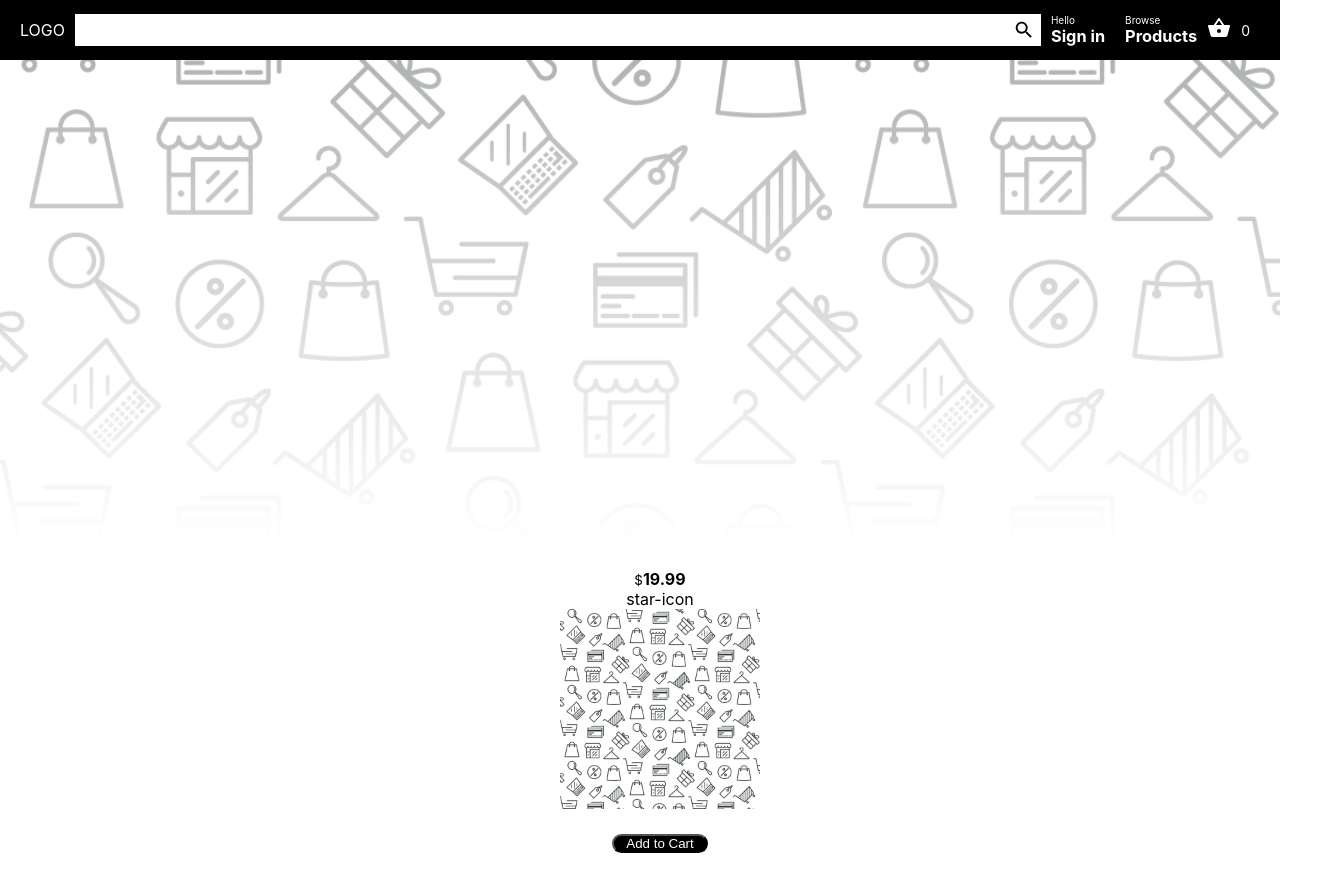
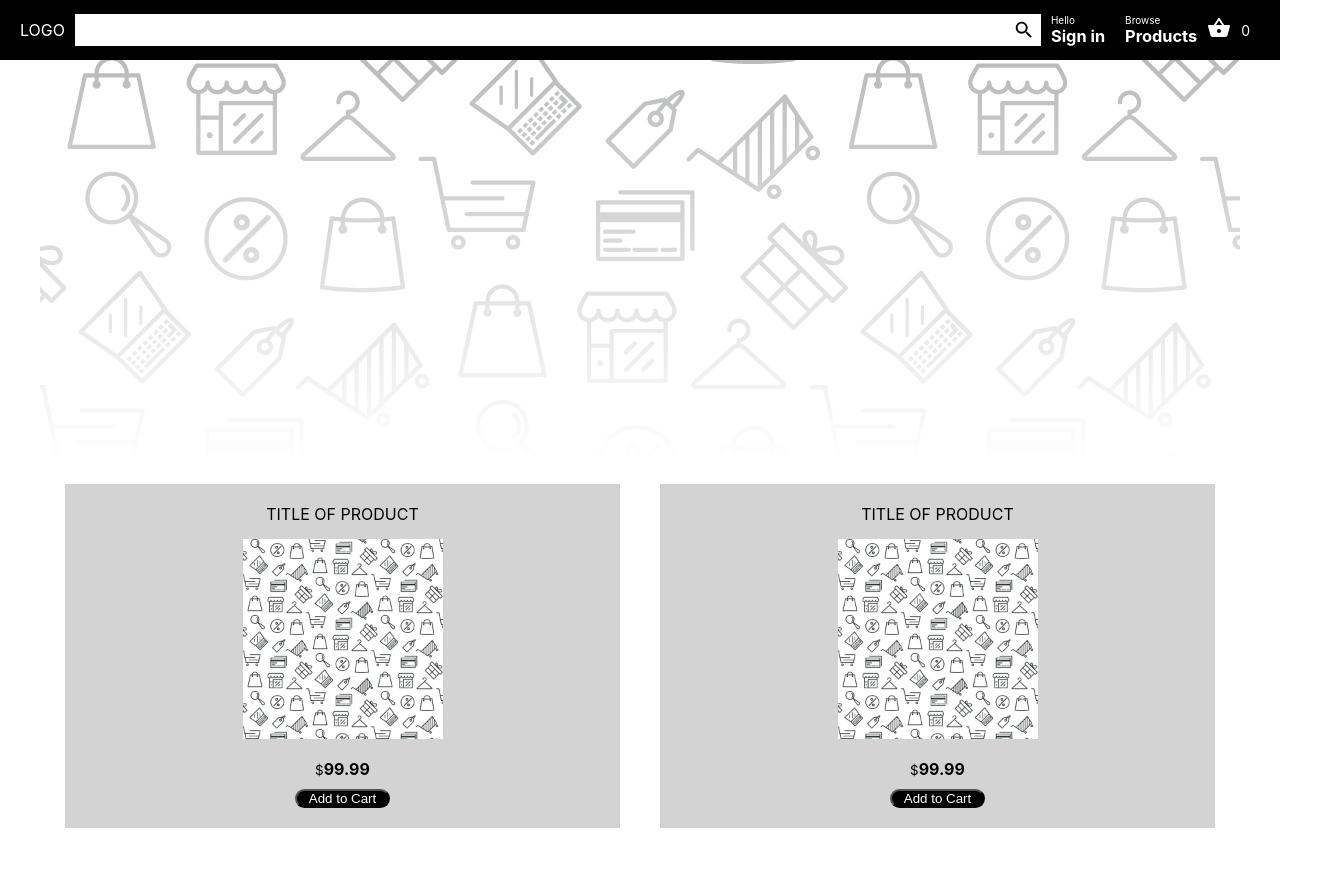
Before and after one commit to rawah96/fullstack-store, a React (Create React App) app in the folder client/: page / in a window 1280 px wide. Shown: the whole page, 1320 px wide, since content can reach past the window. After the commit the page ends 848 px from the top, so only its background shows below. Built offline with nearby package versions, Linux system fonts and the light colour scheme.

Commit message:
started with the home page by showing products but not finished yet

```diff
--- a/client/src/components/Home/Home.css
+++ b/client/src/components/Home/Home.css
@@ -1,5 +1,10 @@
 .home {
+    display: flex;
+    justify-content: center;
 
+    /* margin-left: auto;
+    margin-right: auto;
+    max-width: 1500px; */
 }
 
 .home-container {
@@ -8,11 +13,15 @@
 
 .home-img {
     width: 100%;
-    z-index: -1;
+    z-index: -10;
     margin-top: -800px;
     mask-image: linear-gradient(to bottom, rgba(0,0,0,1), rgba(0,0,0,0));
 }
 
 .home-row {
-
+    flex: 1;
+    display: flex;
+    z-index: 1;
+    margin-left: 5px;
+    margin-right: 5px;
 }
--- a/client/src/components/Home/Home.js
+++ b/client/src/components/Home/Home.js
@@ -13,7 +13,8 @@ function Home() {
                     className="home-img"
                 />
                 <div className="home-row">
-                    <Products price={19.99} image={background}/>
+                    <Products price={99.99} image={background} title="TITLE OF PRODUCT"/>
+                    <Products price={99.99} image={background} title="TITLE OF PRODUCT"/>
                 </div>
                 <div className="home-row">
 
--- a/client/src/components/Products/Products.css
+++ b/client/src/components/Products/Products.css
@@ -7,15 +7,25 @@
     width: 100%;
     max-height: 400px;
     min-width: 100px;
-    background-color: white;
+    background-color: lightgray;
+    margin: 20px;
     z-index: 1;
 }
 
-.product > img {
+.product-info {
+    /* height: 100px;
+    margin-bottom: 15px; */
+    display: flex;
+    flex-direction: column;
+    align-items: center;
+    justify-content: center;
+}
+
+.product-img {
     max-height: 200px;
     width: 100%;
     object-fit: contain;
-    margin-bottom: 15px;
+    margin: 15px 0px;
 }
 
 .price { margin-top: 5px; }
--- a/client/src/components/Products/Products.js
+++ b/client/src/components/Products/Products.js
@@ -4,16 +4,17 @@ import './Products.css'
 function Products({title, image, price, description, rating}) {
     return (
         <div className="product">
-            <p></p>
-            <p className="price">
-                <small>$</small>
-                <strong>{price}</strong>
-            </p>
-            <div className="rating">
-                <p>star-icon</p>
+            <div className="product-info">
+                <p>{title}</p>
+                <img src={image} className="product-img"/>
+                    <p className="price">
+                        <small>$</small>
+                        <strong>{price}</strong>
+                    </p>
+                    <div className="rating">
+                        <p>{rating}</p>
+                    </div>
             </div>
-            <img src={image} />
-
             <button className="add-btn">
                 Add to Cart
             </button>
```
